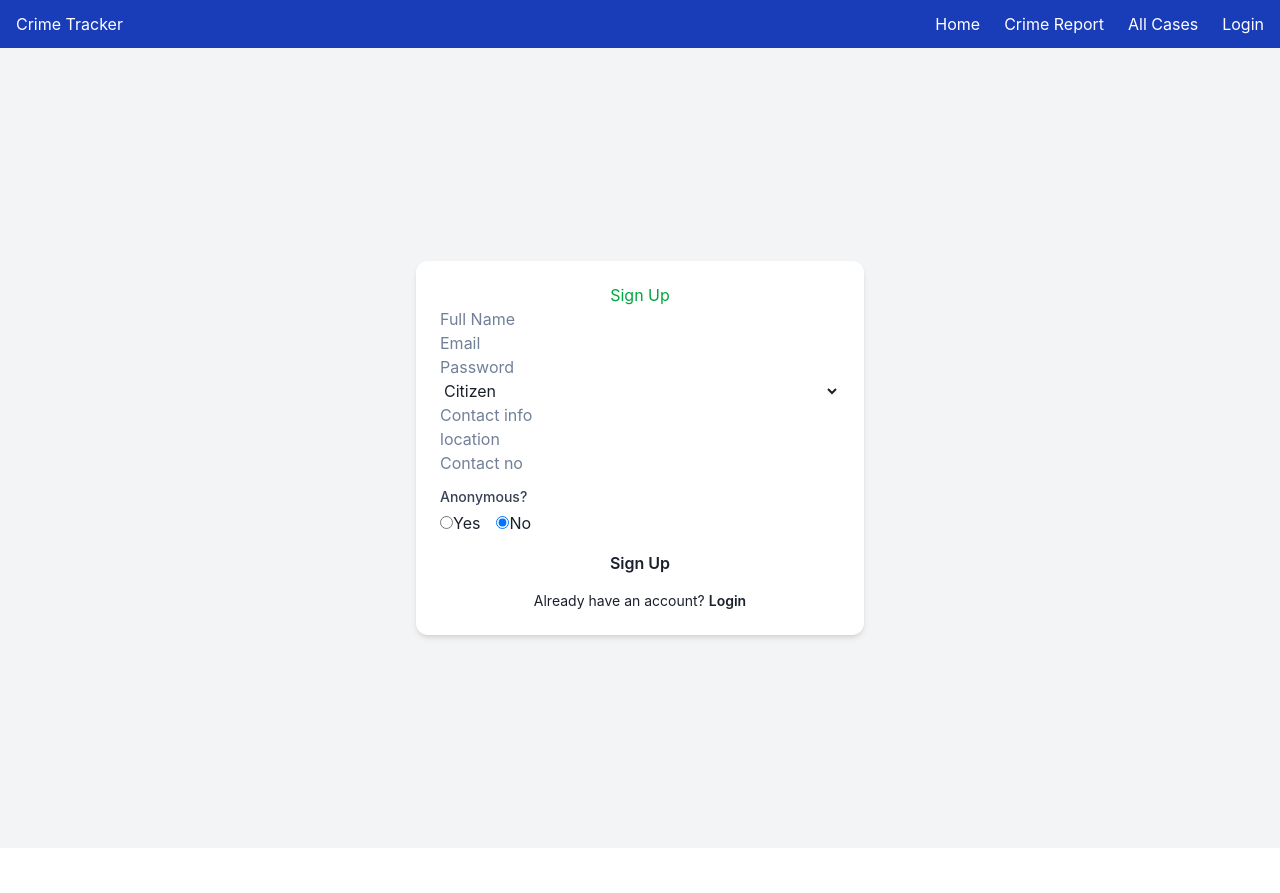
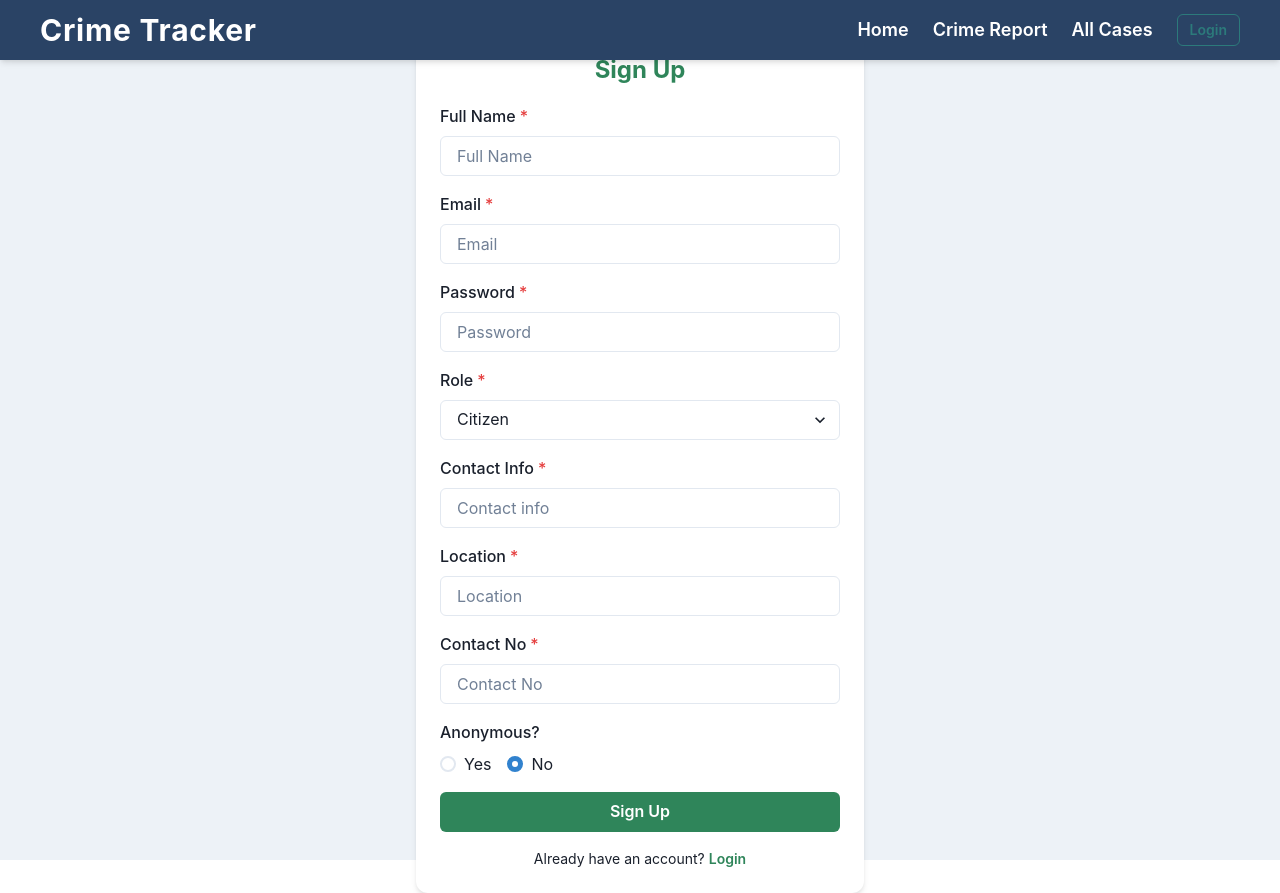
Before and after one commit to hinehasahu/B44_WEB_060, a React (Vite) app in the folder Frontend/Frontend/: page /signup in a window 1280 px wide. Before the commit the page ends 848 px from the top, so only its background shows below. Built offline with nearby package versions, Linux system fonts and the light colour scheme.

Commit message:
Added more styling

```diff
--- a/Frontend/Frontend/src/components/Navbar.jsx
+++ b/Frontend/Frontend/src/components/Navbar.jsx
@@ -1,11 +1,22 @@
 import React, { useState } from "react";
 import { useAuth } from "../context/authContext";
 import { Link, useNavigate } from "react-router-dom";
-
+import {
+  Box,
+  Flex,
+  Heading,
+  Button,
+  IconButton,
+  useDisclosure,
+  Stack,
+  Collapse,
+  Text,
+} from "@chakra-ui/react";
+import { HamburgerIcon, CloseIcon } from "@chakra-ui/icons";
 
 const Navbar = () => {
   const { user, logout } = useAuth();
-  const [menuOpen, setMenuOpen] = useState(false);
+  const { isOpen, onToggle } = useDisclosure();
   const navigate = useNavigate();
 
   const handleLogout = () => {
@@ -13,37 +24,176 @@ const Navbar = () => {
     navigate("/login");
   };
 
-  console.log(user)
+  return (
+    <Box bg="blue.800" color="white" px={4} py={3} boxShadow="md" position="sticky" top={0} zIndex={50}>
+      <Flex align="center" justify="space-between" maxW="1200px" mx="auto">
+        <Heading as="h1" size="lg" letterSpacing="wide" fontWeight="bold">
+          <Link to="/">Crime Tracker</Link>
+        </Heading>
 
-  return (
-    <nav className="bg-blue-800 text-white px-4 py-3 shadow-md">
-      <div className="container mx-auto flex justify-between items-center">
-        <h1 className="text-xl font-bold">Crime Tracker</h1>
+        <IconButton
+          aria-label="Toggle Navigation"
+          icon={isOpen ? <CloseIcon /> : <HamburgerIcon />}
+          display={{ md: "none" }}
+          onClick={onToggle}
+          size="lg"
+          variant="ghost"
+          color="white"
+        />
 
-        <div className="md:hidden">
-          <button onClick={() => setMenuOpen(!menuOpen)}>
-            ☰
-          </button>
-        </div>
-
-        <ul className={`md:flex gap-6 items-center ${menuOpen ? "block" : "hidden"} md:block`}>
-          <li><Link to="/">Home</Link></li>
-          <li><Link to="/report">Crime Report</Link></li>
-          <li><Link to="/allCases">All Cases</Link></li>
+        <Flex
+          as="nav"
+          display={{ base: "none", md: "flex" }}
+          align="center"
+          gap={6}
+        >
+          <Link to="/">
+            <Button
+              variant="link"
+              color="white"
+              _hover={{ color: "blue.300" }}
+              fontSize="lg"
+              _active={{
+                transform: "scale(0.98)",
+                color: "blue.400",
+              }}
+              transition="all 0.2s"
+            >
+              Home
+            </Button>
+          </Link>
+          <Link to="/report">
+            <Button
+              variant="link"
+              color="white"
+              _hover={{ color: "blue.300" }}
+              fontSize="lg"
+              _active={{
+                transform: "scale(0.98)",
+                color: "blue.400",
+              }}
+              transition="all 0.2s"
+            >
+              Crime Report
+            </Button>
+          </Link>
+          <Link to="/allCases">
+            <Button
+              variant="link"
+              color="white"
+              _hover={{ color: "blue.300" }}
+              fontSize="lg"
+              _active={{
+                transform: "scale(0.98)",
+                color: "blue.400",
+              }}
+              transition="all 0.2s"
+            >
+              All Cases
+            </Button>
+          </Link>
 
           {user?.isLoggedIn ? (
             <>
-              <li>👋 Hello, {user.role === "Admin" ? "Admin" : "User"}</li>
-              <li>
-                <button onClick={handleLogout} className="text-red-300 hover:text-red-500">Logout</button>
-              </li>
+              <Text color="white" fontSize="sm">
+                👋 Hello, {user.role === "Admin" ? "Admin" : "User"}
+              </Text>
+              <Button
+                colorScheme="red"
+                onClick={handleLogout}
+                variant="outline"
+                size="sm"
+                fontWeight="bold"
+              >
+                Logout
+              </Button>
             </>
           ) : (
-            <li><Link to="/login">Login</Link></li>
+            <Link to="/login">
+              <Button colorScheme="teal" variant="outline" size="sm">
+                Login
+              </Button>
+            </Link>
           )}
-        </ul>
-      </div>
-    </nav>
+        </Flex>
+
+        <Collapse in={isOpen} animateOpacity>
+          <Stack spacing={4} display={{ md: "none" }}>
+            <Link to="/">
+              <Button
+                padding={'10px'}
+                variant="link"
+                color="white"
+                _hover={{ color: "blue.300" }}
+                fontSize="lg"
+                _active={{
+                  transform: "scale(0.98)",
+                  color: "blue.400",
+                }}
+                transition="all 0.2s"
+              >
+                Home
+              </Button>
+            </Link>
+            <Link to="/report">
+              <Button
+              padding={'10px'}
+                variant="link"
+                color="white"
+                _hover={{ color: "blue.300" }}
+                fontSize="lg"
+                _active={{
+                  transform: "scale(0.98)",
+                  color: "blue.400",
+                }}
+                transition="all 0.2s"
+              >
+                Crime Report
+              </Button>
+            </Link>
+            <Link to="/allCases">
+              <Button
+
+                variant="link"
+                color="white"
+                _hover={{ color: "blue.300" }}
+                fontSize="lg"
+                _active={{
+                  transform: "scale(0.98)",
+                  color: "blue.400",
+                }}
+                transition="all 0.2s"
+              >
+                All Cases
+              </Button>
+            </Link>
+
+            {user?.isLoggedIn ? (
+              <>
+                <Text color="white" fontSize="sm">
+                  👋 Hello, {user.role === "Admin" ? "Admin" : "User"}
+                </Text>
+                <Button
+                  colorScheme="red"
+                  onClick={handleLogout}
+                  variant="outline"
+                  size="sm"
+                  fontWeight="bold"
+                >
+                  Logout
+                </Button>
+              </>
+            ) : (
+              <Link to="/login">
+                <Button colorScheme="teal" variant="outline" size="sm">
+                  Login
+                </Button>
+              </Link>
+            )}
+          </Stack>
+        </Collapse>
+      </Flex>
+    </Box>
   );
 };
 
--- a/Frontend/Frontend/src/pages/Login.jsx
+++ b/Frontend/Frontend/src/pages/Login.jsx
@@ -1,10 +1,12 @@
 import React, { useState } from "react";
 import { useAuth } from "../context/authContext";
 import { useNavigate, Link } from "react-router-dom";
+import { Box, Button, FormControl, FormLabel, Input, Text, useToast } from "@chakra-ui/react";
 
 export default function Login() {
   const { login } = useAuth();
   const navigate = useNavigate();
+  const toast = useToast();
 
   const [form, setForm] = useState({ email: "", password: "" });
   const [error, setError] = useState("");
@@ -22,57 +24,104 @@ export default function Login() {
       navigate("/");
     } else {
       setError(res.message || "User not found. Please sign up.");
+      toast({
+        title: "Error",
+        description: res.message || "User not found. Please sign up.",
+        status: "error",
+        duration: 5000,
+        isClosable: true,
+      });
     }
   };
 
   return (
-    <div className="flex items-center justify-center h-screen bg-gray-100">
-      <div className="bg-white p-6 rounded-xl shadow-md w-full max-w-md">
-        <h2 className="text-2xl font-bold text-center mb-4 text-blue-600">Login</h2>
+    <Box
+      display="flex"
+      justifyContent="center"
+      alignItems="center"
+      height="100vh"
+      bg="gray.100"
+    >
+      <Box
+        bg="white"
+        p={6}
+        rounded="xl"
+        boxShadow="md"
+        width="full"
+        maxWidth="md"
+      >
+        <Text fontSize="2xl" fontWeight="bold" textAlign="center" mb={4} color="blue.600">
+          Login
+        </Text>
 
         {error && (
-          <div className="bg-red-100 border border-red-400 text-red-700 px-4 py-2 rounded mb-4 text-sm">
+          <Box
+            bg="red.100"
+            border="1px"
+            borderColor="red.400"
+            color="red.700"
+            p={4}
+            rounded="md"
+            mb={4}
+            fontSize="sm"
+          >
             {error}
-          </div>
+          </Box>
         )}
 
-        <form onSubmit={handleSubmit} className="space-y-4">
-          <input
+        <form onSubmit={handleSubmit}>
+          <FormControl isRequired mb={4}>
+            <FormLabel htmlFor="email">Email</FormLabel>
+            <Input
+              id="email"
               name="email"
               type="email"
               placeholder="Email"
               value={form.email}
               onChange={handleChange}
-            required
-            className="w-full p-2 border border-gray-300 rounded-md focus:outline-none focus:ring focus:ring-blue-300"
+              focusBorderColor="blue.300"
             />
-          <input
+          </FormControl>
+
+          <FormControl isRequired mb={4}>
+            <FormLabel htmlFor="password">Password</FormLabel>
+            <Input
+              id="password"
               name="password"
               type="password"
               placeholder="Password"
               value={form.password}
               onChange={handleChange}
-            required
-            className="w-full p-2 border border-gray-300 rounded-md focus:outline-none focus:ring focus:ring-blue-300"
+              focusBorderColor="blue.300"
             />
-          <button
+          </FormControl>
+
+          <Button
             type="submit"
-            className="w-full bg-blue-600 hover:bg-blue-700 text-white font-semibold py-2 px-4 rounded-md"
+            width="full"
+            bg="blue.600"
+            _hover={{ bg: "blue.700" }}
+            color="white"
+            fontWeight="semibold"
+            py={2}
+            px={4}
+            rounded="md"
           >
             Login
-          </button>
+          </Button>
         </form>
 
-        <div className="mt-4 text-sm text-center">
-          Don’t have an account?
-          <Link
-            to="/signup"
-            className="text-blue-600 font-semibold hover:underline ml-1"
-          >
+        <Box mt={4} textAlign="center">
+          <Text fontSize="sm">
+            Don’t have an account?{" "}
+            <Link to="/signup">
+              <Text as="span" color="blue.600" fontWeight="semibold" _hover={{ textDecoration: "underline" }}>
                 Sign up
+              </Text>
             </Link>
-        </div>
-      </div>
-    </div>
+          </Text>
+        </Box>
+      </Box>
+    </Box>
   );
 }
--- a/Frontend/Frontend/src/pages/Signup.jsx
+++ b/Frontend/Frontend/src/pages/Signup.jsx
@@ -1,23 +1,24 @@
 import React, { useState } from "react";
 import { useAuth } from "../context/authContext";
 import { useNavigate, Link } from "react-router-dom";
+import { Box, Button, FormControl, FormLabel, Input, Select, Text, RadioGroup, Radio, HStack, useToast } from "@chakra-ui/react";
 
 export default function Signup() {
   const { signup } = useAuth();
   const navigate = useNavigate();
+  const toast = useToast();
 
   const [form, setForm] = useState({
     name: "",
     email: "",
     password: "",
-    role: "Citizen" || "Lawyer" || "Admin",
+    role: "Citizen",
     contactInfo: "",
     location: "",
     contactNo: "",
     isAnonymous: false,
   });
 
-  console.log(form)
   const [error, setError] = useState("");
   const [successMsg, setSuccessMsg] = useState("");
 
@@ -26,7 +27,6 @@ export default function Signup() {
     setError("");
     setSuccessMsg("");
   };
-
 
   const handleSubmit = async (e) => {
     e.preventDefault();
@@ -40,160 +40,168 @@ export default function Signup() {
       form.contactNo,
       form.isAnonymous
     );
-    console.log("Signup result:", res);
 
     if (res.success) {
       setSuccessMsg("Signup successful! Redirecting to login...");
       setTimeout(() => navigate("/login"), 1500);
     } else {
       setError(res.message || "Signup failed");
+      toast({
+        title: "Error",
+        description: res.message || "Signup failed",
+        status: "error",
+        duration: 5000,
+        isClosable: true,
+      });
     }
   };
 
   return (
-    <div className="flex items-center justify-center h-screen bg-gray-100">
-      <div className="bg-white p-6 rounded-xl shadow-md w-full max-w-md">
-        <h2 className="text-2xl font-bold text-center mb-4 text-green-600">
+    <Box display="flex" justifyContent="center" alignItems="center" height="100vh" bg="gray.100">
+      <Box bg="white" p={6} rounded="xl" boxShadow="md" width="full" maxWidth="md">
+        <Text fontSize="2xl" fontWeight="bold" textAlign="center" mb={4} color="green.600">
           Sign Up
-        </h2>
+        </Text>
 
         {error && (
-          <div className="bg-red-100 border border-red-400 text-red-700 px-4 py-2 rounded mb-4 text-sm">
+          <Box bg="red.100" border="1px" borderColor="red.400" color="red.700" p={4} rounded="md" mb={4} fontSize="sm">
             {error}
-          </div>
+          </Box>
         )}
 
         {successMsg && (
-          <div className="bg-green-100 border border-green-400 text-green-700 px-4 py-2 rounded mb-4 text-sm">
+          <Box bg="green.100" border="1px" borderColor="green.400" color="green.700" p={4} rounded="md" mb={4} fontSize="sm">
             {successMsg}
-          </div>
+          </Box>
         )}
 
-        <form onSubmit={handleSubmit} className="space-y-4">
-          {/* For Name */}
-          <input
+        <form onSubmit={handleSubmit}>
+          <FormControl isRequired mb={4}>
+            <FormLabel htmlFor="name">Full Name</FormLabel>
+            <Input
+              id="name"
               name="name"
               type="text"
               placeholder="Full Name"
               value={form.name}
               onChange={handleChange}
-            required
-            className="w-full p-2 border border-gray-300 rounded-md focus:outline-none focus:ring focus:ring-green-300"
             />
+          </FormControl>
 
-          {/* For Email */}
-          <input
+          <FormControl isRequired mb={4}>
+            <FormLabel htmlFor="email">Email</FormLabel>
+            <Input
+              id="email"
               name="email"
               type="email"
               placeholder="Email"
               value={form.email}
               onChange={handleChange}
-            required
-            className="w-full p-2 border border-gray-300 rounded-md focus:outline-none focus:ring focus:ring-green-300"
             />
+          </FormControl>
 
-          {/* For Password */}
-          <input
+          <FormControl isRequired mb={4}>
+            <FormLabel htmlFor="password">Password</FormLabel>
+            <Input
+              id="password"
               name="password"
               type="password"
               placeholder="Password"
               value={form.password}
               onChange={handleChange}
-            required
-            className="w-full p-2 border border-gray-300 rounded-md focus:outline-none focus:ring focus:ring-green-300"
             />
+          </FormControl>
 
-          {/* Role Selection */}
-          <select
+          <FormControl isRequired mb={4}>
+            <FormLabel htmlFor="role">Role</FormLabel>
+            <Select
+              id="role"
               name="role"
               value={form.role}
               onChange={handleChange}
-            className="w-full p-2 border border-gray-300 rounded-md focus:outline-none focus:ring focus:ring-green-300">
-            <option value="user">Citizen</option>
-            <option value="admin">Admin</option>
-            <option value="admin">Lawyer</option>
-          </select>
+            >
+              <option value="Citizen">Citizen</option>
+              <option value="Lawyer">Lawyer</option>
+              <option value="Admin">Admin</option>
+            </Select>
+          </FormControl>
 
-          {/* For Contact Info */}
-          <input
+          <FormControl isRequired mb={4}>
+            <FormLabel htmlFor="contactInfo">Contact Info</FormLabel>
+            <Input
+              id="contactInfo"
               name="contactInfo"
               type="text"
               placeholder="Contact info"
               value={form.contactInfo}
               onChange={handleChange}
-            required
-            className="w-full p-2 border border-gray-300 rounded-md focus:outline-none focus:ring focus:ring-green-300"
             />
+          </FormControl>
 
-          {/* For Location */}
-          <input
+          <FormControl isRequired mb={4}>
+            <FormLabel htmlFor="location">Location</FormLabel>
+            <Input
+              id="location"
               name="location"
               type="text"
-            placeholder="location"
+              placeholder="Location"
               value={form.location}
               onChange={handleChange}
-            required
-            className="w-full p-2 border border-gray-300 rounded-md focus:outline-none focus:ring focus:ring-green-300"
             />
+          </FormControl>
 
-          {/* For Contact Number */}
-          <input
+          <FormControl isRequired mb={4}>
+            <FormLabel htmlFor="contactNo">Contact No</FormLabel>
+            <Input
+              id="contactNo"
               name="contactNo"
               type="text"
-            placeholder="Contact no"
+              placeholder="Contact No"
               value={form.contactNo}
               onChange={handleChange}
-            required
-            className="w-full p-2 border border-gray-300 rounded-md focus:outline-none focus:ring focus:ring-green-300"
             />
+          </FormControl>
 
-          {/* For Anonymous role */}
-          <div className="mt-3">
-            <label className="block text-sm font-medium text-gray-700 mb-1">
-              Anonymous?
-            </label>
-            <div className="flex space-x-4">
-              <label className="flex items-center space-x-2">
-                <input
-                  type="radio"
-                  name="anonymous"
-                  value="yes"
-                  checked={form.isAnonymous === true}
-                  onChange={() => setForm({ ...form, isAnonymous: true })}
-                  className="text-green-600 focus:ring-green-500"
-                />
-                <span>Yes</span>
-              </label>
-              <label className="flex items-center space-x-2">
-                <input
-                  type="radio"
-                  name="anonymous"
-                  value="no"
-                  checked={form.isAnonymous === false}
-                  onChange={() => setForm({ ...form, isAnonymous: false })}
-                  className="text-green-600 focus:ring-green-500"
-                />
-                <span>No</span>
-              </label>
-            </div>
-          </div>
+          <FormControl mb={4}>
+            <FormLabel>Anonymous?</FormLabel>
+            <RadioGroup
+              name="isAnonymous"
+              value={form.isAnonymous ? "yes" : "no"}
+              onChange={(value) => setForm({ ...form, isAnonymous: value === "yes" })}
+            >
+              <HStack spacing={4}>
+                <Radio value="yes">Yes</Radio>
+                <Radio value="no">No</Radio>
+              </HStack>
+            </RadioGroup>
+          </FormControl>
 
-          <button
+          <Button
             type="submit"
-            className="w-full bg-green-600 hover:bg-green-700 text-white font-semibold py-2 px-4 rounded-md">
+            width="full"
+            bg="green.600"
+            _hover={{ bg: "green.700" }}
+            color="white"
+            fontWeight="semibold"
+            py={2}
+            px={4}
+            rounded="md"
+          >
             Sign Up
-          </button>
+          </Button>
         </form>
 
-        <div className="mt-4 text-sm text-center">
-          Already have an account?
-          <Link
-            to="/login"
-            className="text-green-600 font-semibold hover:underline ml-1">
+        <Box mt={4} textAlign="center">
+          <Text fontSize="sm">
+            Already have an account?{" "}
+            <Link to="/login">
+              <Text as="span" color="green.600" fontWeight="semibold" _hover={{ textDecoration: "underline" }}>
                 Login
+              </Text>
             </Link>
-        </div>
-      </div>
-    </div>
+          </Text>
+        </Box>
+      </Box>
+    </Box>
   );
 }
```
Lines whose indentation alone changed are shown as unchanged.
